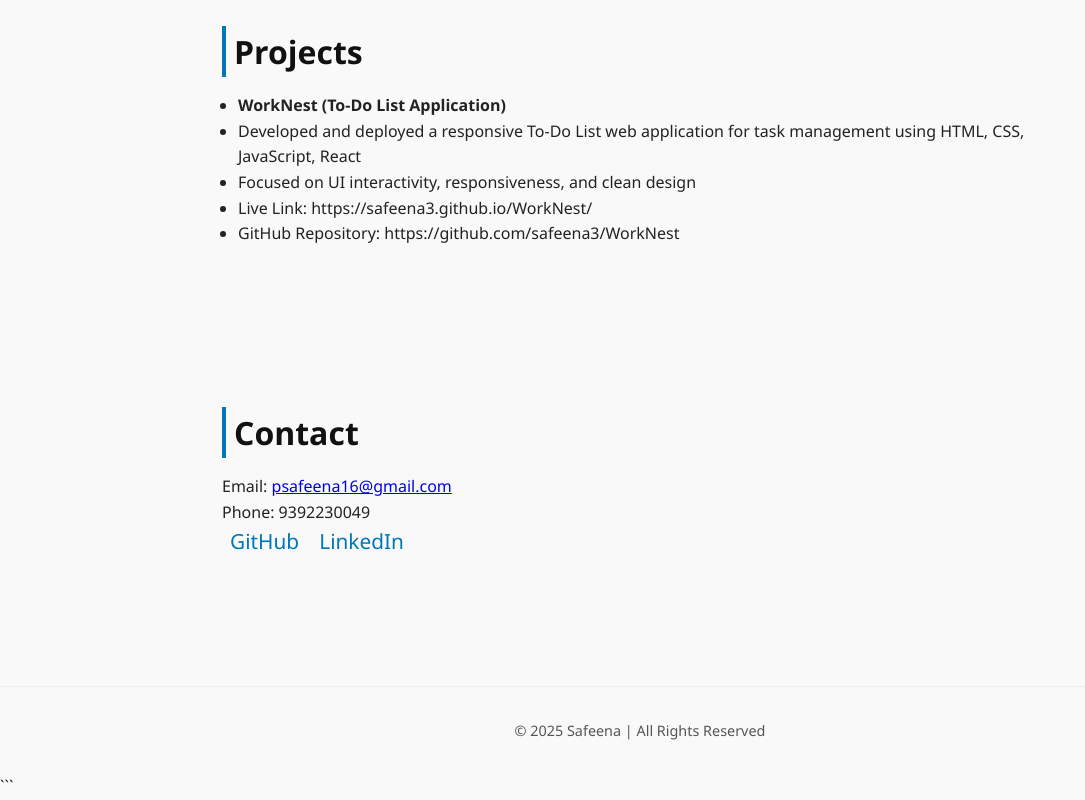
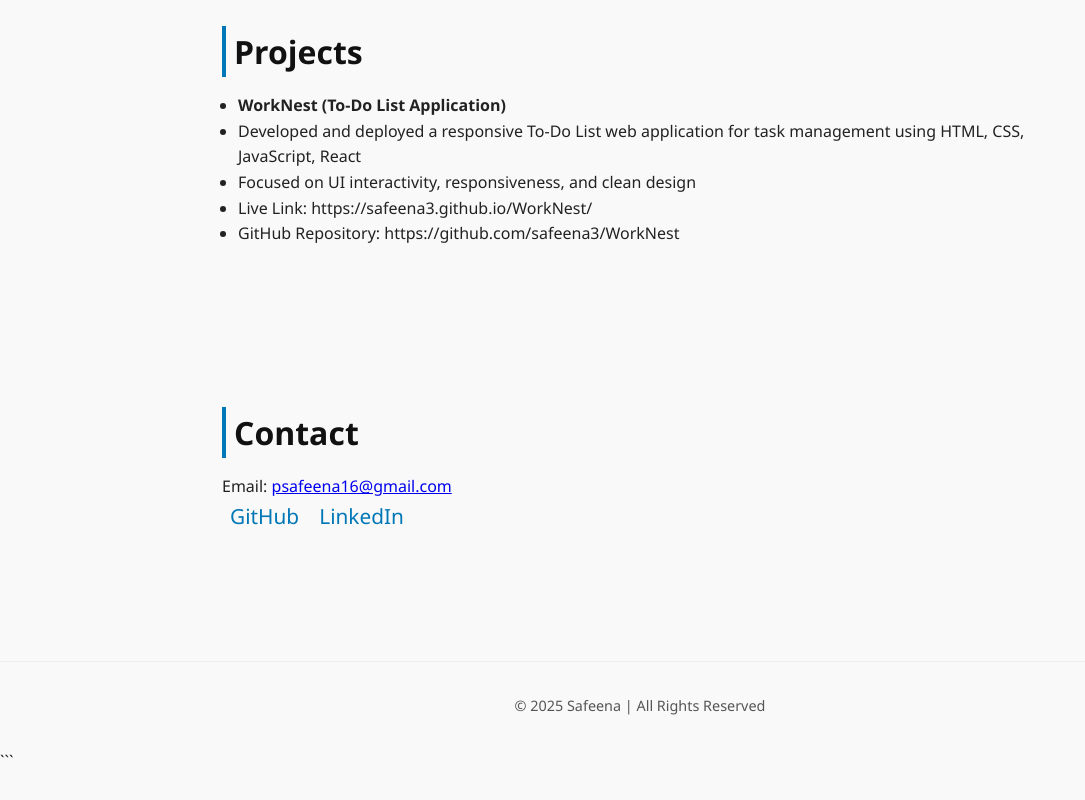
Before and after one commit to safeena3/MyPortfolio, a plain HTML site: page index.html in a window 1280 px wide. Shown: the part 2249-3049 px from the top of the page, without its empty margins (0-1085 px from the left). After the commit the page ends 3023 px from the top, so only its background shows below. Drawn offline with Linux system fonts and the light colour scheme.

```diff
--- a/index.html
+++ b/index.html
@@ -193,7 +193,6 @@
   <section id="contact">
     <h2>Contact</h2>
     <p>Email: <a href="mailto:psafeena16@gmail.com">psafeena16@gmail.com</a></p>
-    <p>Phone: 9392230049</p>
     <div class="social">
       <a href="https://github.com/safeena3" target="_blank">GitHub</a>
       <a href="https://www.linkedin.com/in/p-safeena/" target="_blank">LinkedIn</a>
```
